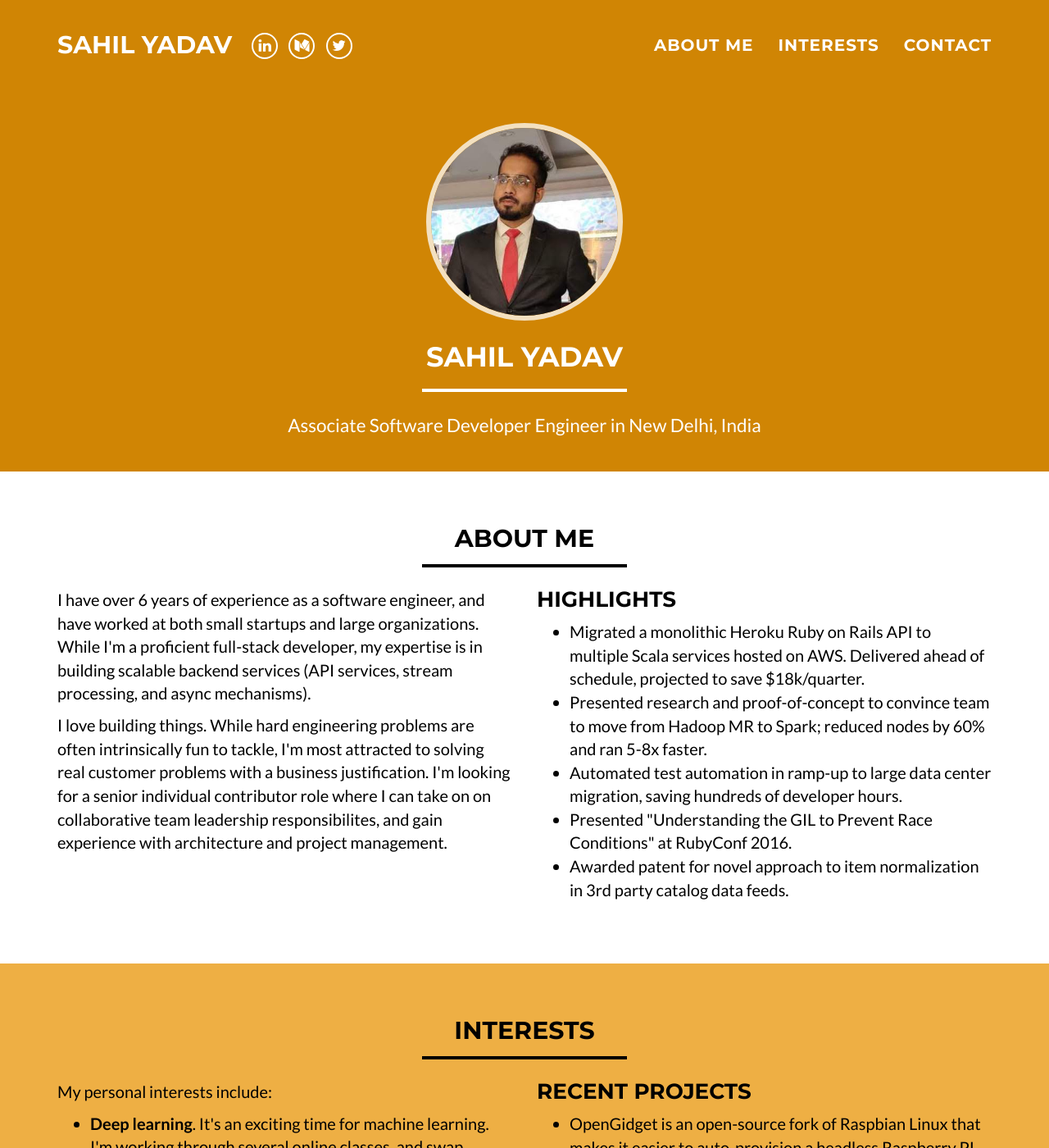
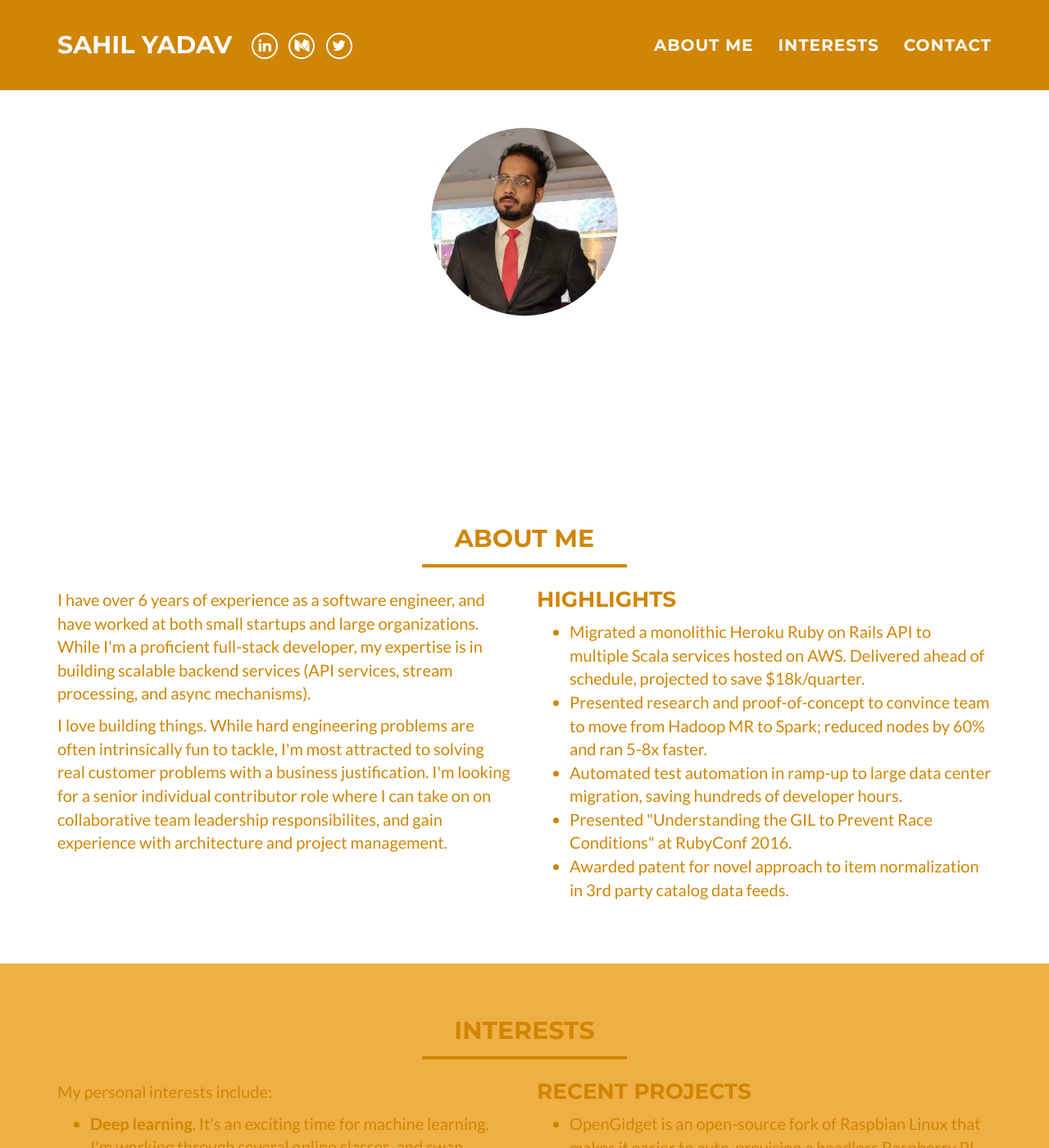
Before and after one commit to sahilyadav-here/sahilyadav-here.github.io, a Jekyll site: the page built from index.html, in a window 1280 px wide and 1400 px high. Shown: the whole window at 82% size. Built offline with Jekyll 4.4.1, drawn with Linux system fonts in a browser that asks for light colours.

Commit message:
config file updated

```diff
--- a/_config.yml
+++ b/_config.yml
@@ -17,17 +17,17 @@ social:
     url: https://twitter.com/sahil_yadav96
 
 # Google webmaster tools
-google_verify: NjTatYCYcMLHyG8KlfDMbuJy_lylgmYKrpiIlW1YMe4
+google_verify: google-site-verification=NjTatYCYcMLHyG8KlfDMbuJy_lylgmYKrpiIlW1YMe4
 
 # https://ssl.bing.com/webmaster/configure/verify/ownership Option 2 content= goes here
 bing_verify:
 
 # Color settings (hex-codes without the leading hash-tag)
 color:
-  primary: D08504
-  primary-rgb: "208, 133, 4"
-  secondary: 000000
-  secondary-dark: 000000
+  primary: 000000
+  primary-rgb: "0, 0, 0"
+  secondary: D08504
+  secondary-dark: D08504
   section-tout: eeaf44
 
 
```
